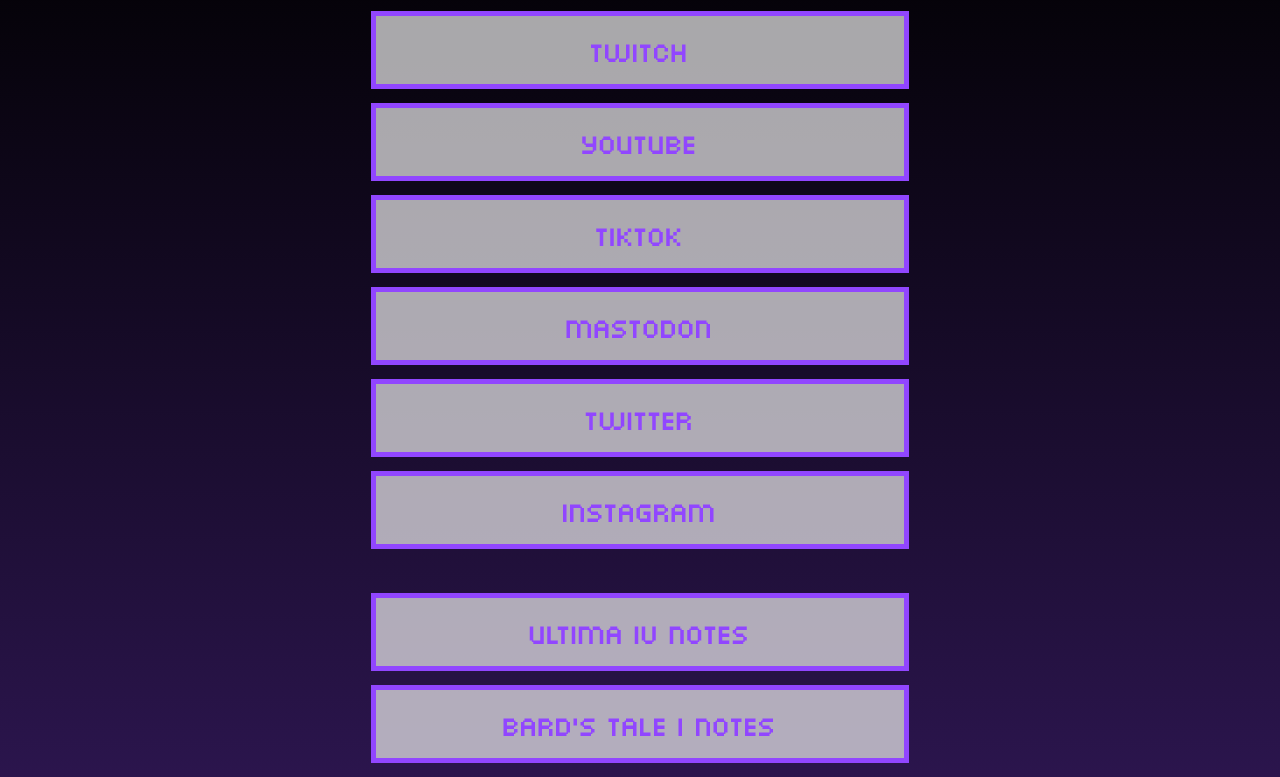
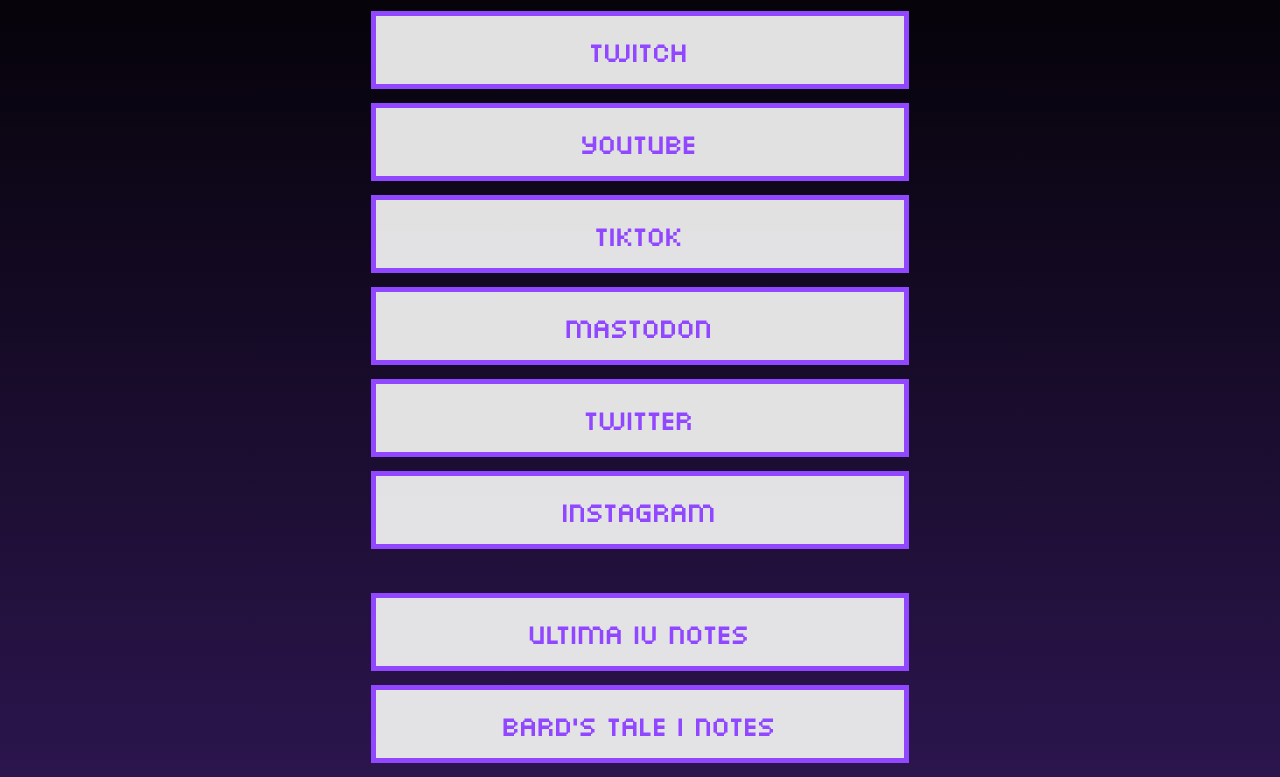
Before and after one commit to kmenzelgaming/kmenzelgaming.github.io, a plain HTML site: page links/index.html in a window 1280 px wide. Shown: the part 107-884 px from the top of the page. Drawn offline with Linux system fonts and the light colour scheme.

Commit message:
Update kmenzel.css

```diff
--- a/links/kmenzel.css
+++ b/links/kmenzel.css
@@ -36,7 +36,7 @@
 	border-style: solid;
 	border-width: 5px;
 	color: #9146FF;
-	background-color: rgba(238,238,238,.7);
+	background-color: rgba(238,238,238,.95);
 	margin-left: auto;
 	margin-right: auto;
 	margin-bottom: 14px;
```
